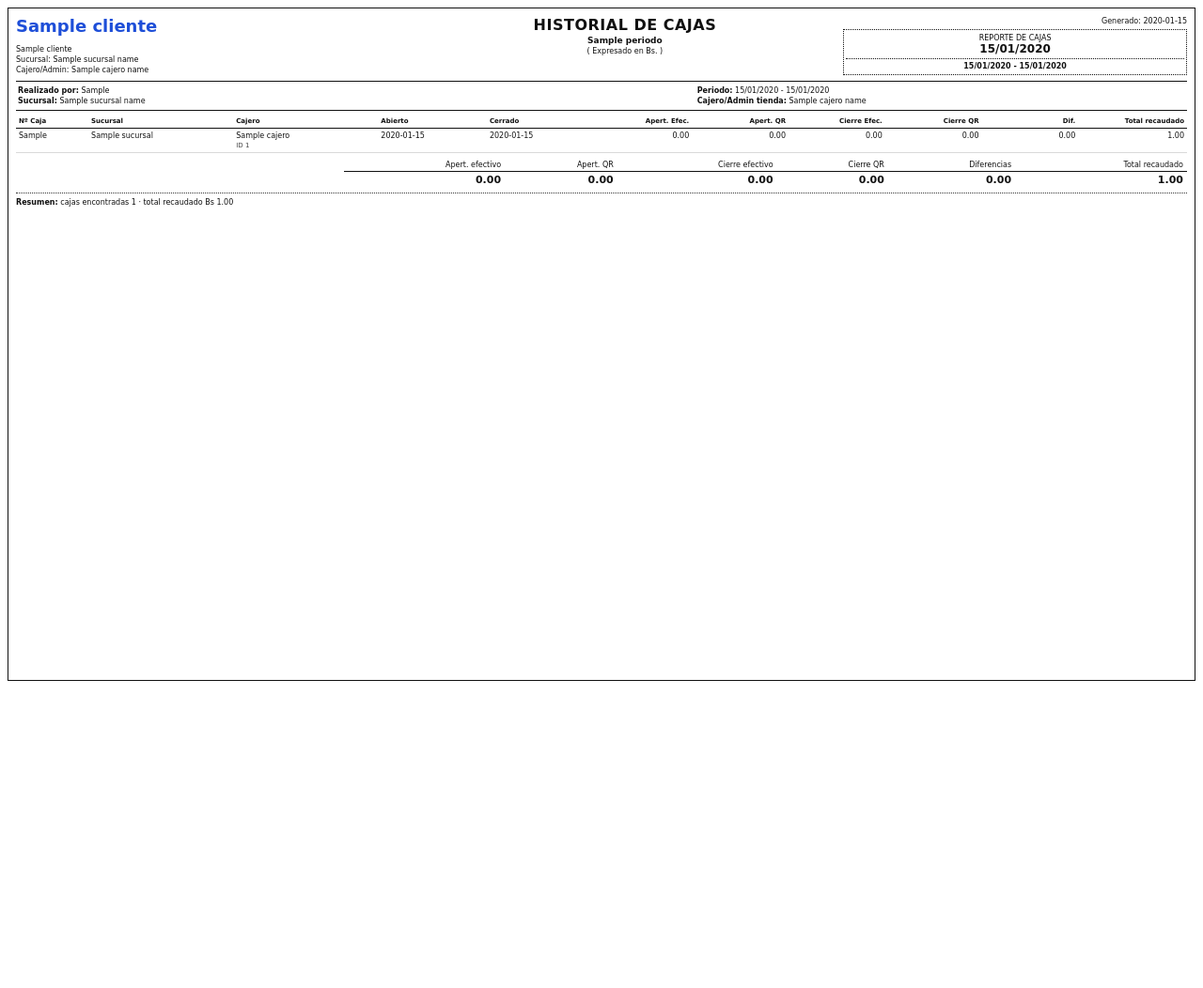
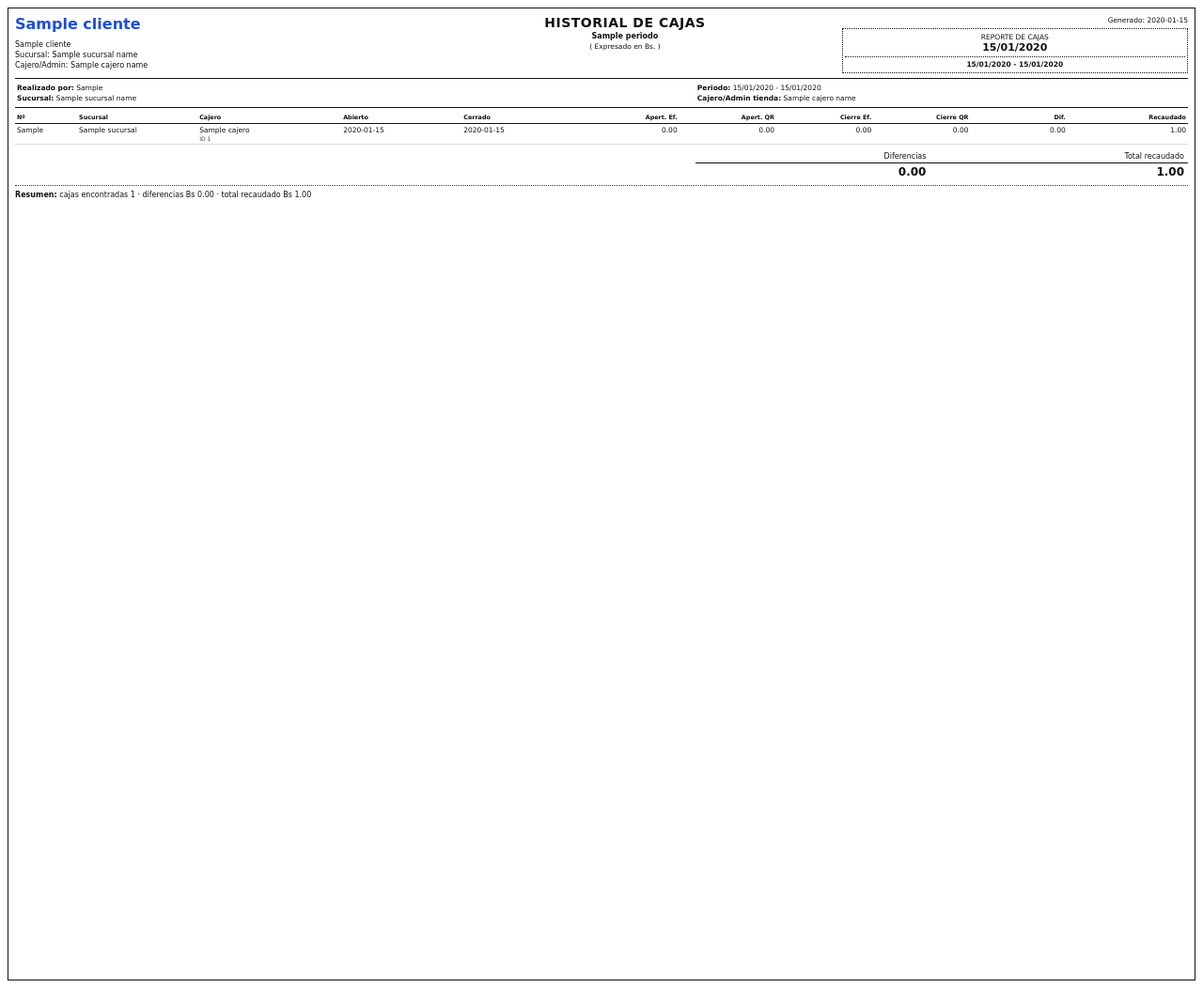
Before and after one commit to lfserna/ferreteria, a Flask app: template app/templates/reports/cash_history_pdf.html in a window 1280 px wide. Shown: the whole page at 94% size. Before the commit the page ends 725 px from the top, so only its background shows below. Run offline with Flask 3, Linux system fonts and the light colour scheme; the template is opened without the code that fills it: most values are stand-ins (such as "Sample title", 1, 10 or a date in 2020).

Commit message:
Cambiar historial de cajas a PDF vertical

```diff
--- a/app/templates/reports/cash_history_pdf.html
+++ b/app/templates/reports/cash_history_pdf.html
@@ -3,41 +3,41 @@
 <head>
 <meta charset="utf-8">
 <style>
-@page { size: A4 landscape; margin: 9mm; }
-body { font-family: DejaVu Sans, Arial, sans-serif; font-size: 8px; color: #111; }
+@page { size: A4 portrait; margin: 9mm; }
+body { font-family: DejaVu Sans, Arial, sans-serif; font-size: 7.5px; color: #111; }
 p { margin: 1px 0; }
-.page { border: 1px solid #111; min-height: 185mm; padding: 8px; }
+.page { border: 1px solid #111; min-height: 270mm; padding: 7px; }
 .header-table { width: 100%; border-collapse: collapse; margin-bottom: 5px; }
 .header-table td { vertical-align: top; border: 0; padding: 0; }
-.brand { font-size: 18px; font-weight: bold; color: #1d4ed8; margin-bottom: 10px; }
+.brand { font-size: 16px; font-weight: bold; color: #1d4ed8; margin-bottom: 8px; }
 .business { font-size: 8px; line-height: 1.25; }
 .title { text-align: center; padding-top: 6px; }
-.title h1 { margin: 0; font-size: 16px; letter-spacing: .5px; }
-.title strong { display: block; margin-top: 2px; font-size: 9px; }
+.title h1 { margin: 0; font-size: 14px; letter-spacing: .5px; }
+.title strong { display: block; margin-top: 2px; font-size: 8px; }
 .title span { display: block; margin-top: 2px; }
-.right-head { text-align: right; font-size: 8px; }
-.report-box { border: 1px dotted #111; text-align: center; margin-left: 8px; margin-top: 4px; padding: 4px 2px; }
-.report-box .num { font-size: 12px; font-weight: bold; }
+.right-head { text-align: right; font-size: 7.5px; }
+.report-box { border: 1px dotted #111; text-align: center; margin-left: 6px; margin-top: 4px; padding: 4px 2px; }
+.report-box .num { font-size: 11px; font-weight: bold; }
 .report-box .range { border-top: 1px dotted #111; margin-top: 3px; padding-top: 3px; font-weight: bold; }
 .meta-line { border-top: 1px solid #111; border-bottom: 1px solid #111; padding: 4px 0; margin: 4px 0 0; }
 .meta-table { width: 100%; border-collapse: collapse; }
 .meta-table td { border: 0; padding: 1px 2px; }
-.report { width: 100%; border-collapse: collapse; margin-top: 4px; }
-.report th { border-bottom: 1px solid #111; padding: 3px 3px; font-size: 7px; text-align: left; }
-.report td { border-bottom: 1px solid #d9d9d9; padding: 3px; vertical-align: top; }
+.report { width: 100%; border-collapse: collapse; margin-top: 4px; table-layout: fixed; }
+.report th { border-bottom: 1px solid #111; padding: 2px 2px; font-size: 6.4px; text-align: left; }
+.report td { border-bottom: 1px solid #d9d9d9; padding: 2px; vertical-align: top; }
 .report .num { text-align: right; }
-.report .box { width: 6%; }
-.report .store { width: 12%; }
+.report .box { width: 5%; }
+.report .store { width: 10%; }
 .report .cashier { width: 12%; }
-.report .date { width: 9%; }
+.report .date { width: 10%; }
 .report .money { width: 8%; }
 .report .diff { width: 8%; }
-.report .total { width: 9%; }
-.row-sub { color: #444; font-size: 7px; margin-top: 2px; }
+.report .total { width: 10%; }
+.row-sub { color: #444; font-size: 6px; margin-top: 1px; }
 .totals { width: 100%; border-collapse: collapse; margin-top: 6px; }
 .totals td { border: 0; padding: 2px 4px; }
 .totals .label { text-align: right; font-size: 8px; }
-.totals .value { text-align: right; font-size: 11px; font-weight: bold; border-top: 1px solid #111; }
+.totals .value { text-align: right; font-size: 12px; font-weight: bold; border-top: 1px solid #111; }
 .filters { margin-top: 5px; font-size: 8px; border-top: 1px dotted #333; padding-top: 4px; }
 .empty { padding: 18px; text-align: center; border-bottom: 1px solid #d9d9d9; }
 </style>
@@ -86,17 +86,17 @@ p { margin: 1px 0; }
   <table class="report">
     <thead>
       <tr>
-        <th class="box">Nº Caja</th>
+        <th class="box">Nº</th>
         <th class="store">Sucursal</th>
         <th class="cashier">Cajero</th>
         <th class="date">Abierto</th>
         <th class="date">Cerrado</th>
-        <th class="money num">Apert. Efec.</th>
+        <th class="money num">Apert. Ef.</th>
         <th class="money num">Apert. QR</th>
-        <th class="money num">Cierre Efec.</th>
+        <th class="money num">Cierre Ef.</th>
         <th class="money num">Cierre QR</th>
         <th class="diff num">Dif.</th>
-        <th class="total num">Total recaudado</th>
+        <th class="total num">Recaudado</th>
       </tr>
     </thead>
     <tbody>
@@ -106,8 +106,8 @@ p { margin: 1px 0; }
         <td class="box">{{ row.numero_caja }}</td>
         <td class="store">{{ row.sucursal or '-' }}</td>
         <td class="cashier">{{ row.cajero or '-' }}<div class="row-sub">ID {{ row.cajero_id or '-' }}</div></td>
-        <td class="date">{% if row.abierto %}{{ row.abierto.strftime('%d/%m/%Y %H:%M') }}{% else %}-{% endif %}</td>
-        <td class="date">{% if row.cerrado %}{{ row.cerrado.strftime('%d/%m/%Y %H:%M') }}{% else %}Abierta{% endif %}</td>
+        <td class="date">{% if row.abierto %}{{ row.abierto.strftime('%d/%m/%y %H:%M') }}{% else %}-{% endif %}</td>
+        <td class="date">{% if row.cerrado %}{{ row.cerrado.strftime('%d/%m/%y %H:%M') }}{% else %}Abierta{% endif %}</td>
         <td class="money num">{{ '%.2f'|format(row.apertura_efectivo or 0) }}</td>
         <td class="money num">{{ '%.2f'|format(row.apertura_qr or 0) }}</td>
         <td class="money num">{{ '%.2f'|format(row.cierre_efectivo or 0) }}</td>
@@ -124,27 +124,19 @@ p { margin: 1px 0; }
 
   <table class="totals">
     <tr>
-      <td style="width: 28%;"></td>
-      <td class="label">Apert. efectivo</td>
-      <td class="label">Apert. QR</td>
-      <td class="label">Cierre efectivo</td>
-      <td class="label">Cierre QR</td>
-      <td class="label">Diferencias</td>
-      <td class="label">Total recaudado</td>
+      <td style="width: 58%;"></td>
+      <td class="label" style="width: 20%;">Diferencias</td>
+      <td class="label" style="width: 22%;">Total recaudado</td>
     </tr>
     <tr>
       <td></td>
-      <td class="value">{{ '%.2f'|format(totals.apertura_efectivo or 0) }}</td>
-      <td class="value">{{ '%.2f'|format(totals.apertura_qr or 0) }}</td>
-      <td class="value">{{ '%.2f'|format(totals.cierre_efectivo or 0) }}</td>
-      <td class="value">{{ '%.2f'|format(totals.cierre_qr or 0) }}</td>
       <td class="value">{{ '%.2f'|format(totals.diferencia or 0) }}</td>
       <td class="value">{{ '%.2f'|format(totals.total_recaudado or 0) }}</td>
     </tr>
   </table>
 
   <div class="filters">
-    <p><strong>Resumen:</strong> cajas encontradas {{ rows|length }} · total recaudado Bs {{ '%.2f'|format(totals.total_recaudado or 0) }}</p>
+    <p><strong>Resumen:</strong> cajas encontradas {{ rows|length }} · diferencias Bs {{ '%.2f'|format(totals.diferencia or 0) }} · total recaudado Bs {{ '%.2f'|format(totals.total_recaudado or 0) }}</p>
   </div>
 </div>
 </body>
```
